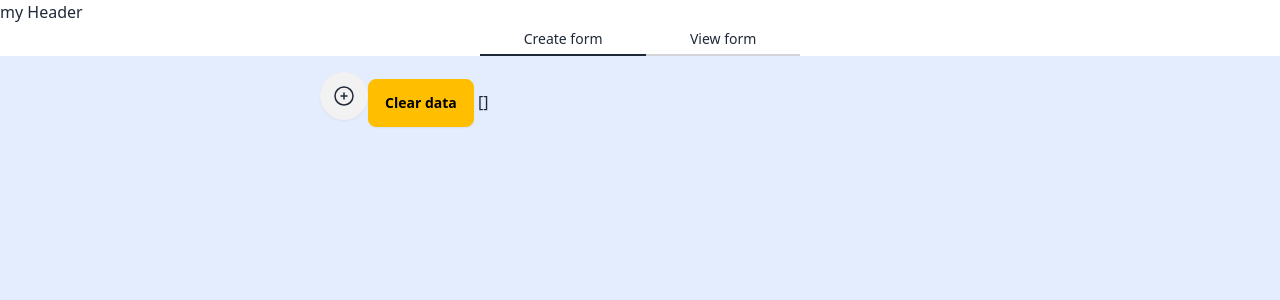
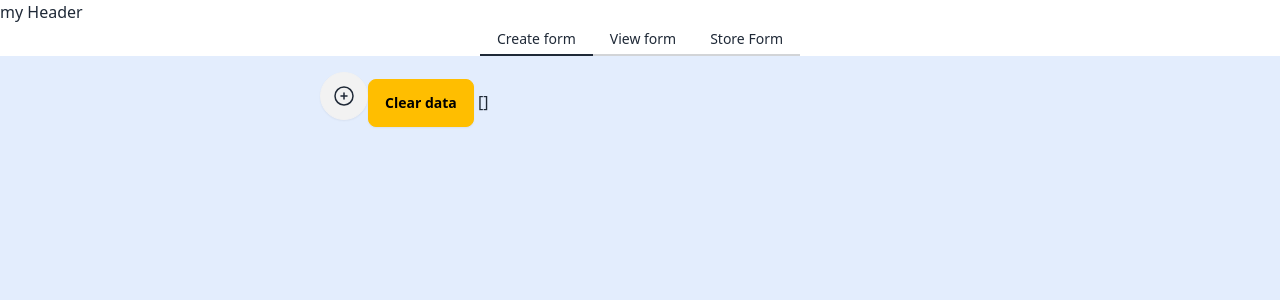
Before and after one commit to dgschel/EasySurvey, an Angular app: page /home in a window 1280 px wide. Shown: the top 300 px of the page. Built offline with nearby package versions, Linux system fonts and the light colour scheme.

Commit message:
add new route

```diff
--- a/src/app/app.component.html
+++ b/src/app/app.component.html
@@ -4,6 +4,7 @@
     <div role="tablist" class="tabs tabs-bordered max-w-xs mx-auto">
       <a role="tab" class="tab" routerLink="home" routerLinkActive="tab-active">Create form</a>
       <a role="tab" class="tab" routerLink="viewform" routerLinkActive="tab-active">View form</a>
+      <a role="tab" class="tab" routerLink="store" routerLinkActive="tab-active">Store Form</a>
     </div>
   </header>
   <main class="bg-[#e3edfd] min-h-svh p-4">
--- a/src/app/app.routes.ts
+++ b/src/app/app.routes.ts
@@ -1,9 +1,11 @@
 import { Routes } from '@angular/router';
 import { HomeComponent } from './home/home.component';
 import { ViewSurveyFormComponent } from './view-survey-form/view-survey-form.component';
+import { StoreFormComponent } from './store-form/store-form.component';
 
 export const routes: Routes = [
   { path: '', redirectTo: '/home', pathMatch: 'full' },
   { path: 'home', component: HomeComponent },
-  { path: 'viewform', component: ViewSurveyFormComponent }
+  { path: 'viewform', component: ViewSurveyFormComponent },
+  { path: 'store', component: StoreFormComponent },
 ];
```
